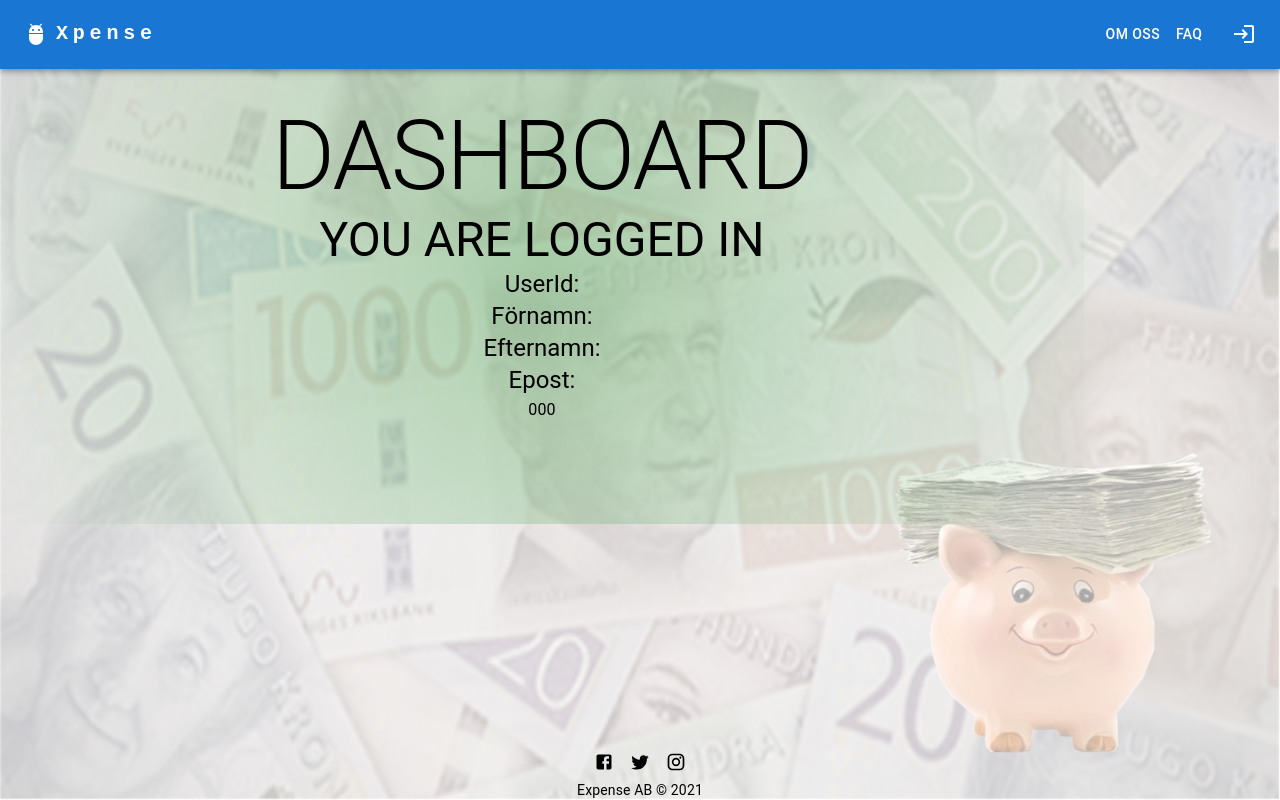
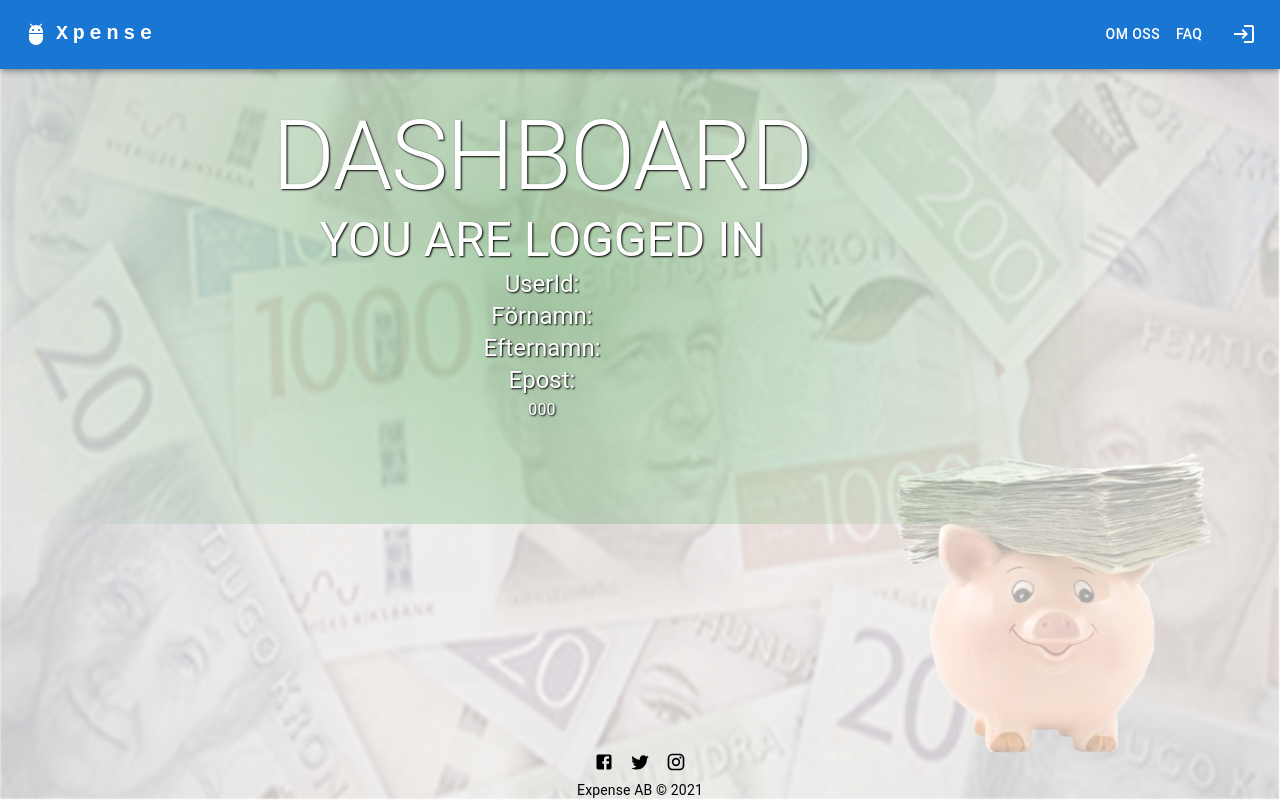
Before and after one commit to Fullstack-Roligheter/Frontend-ReactTS, a React (Create React App) app: page /dashboard in a window 1280 px wide. Built offline with nearby package versions, Linux system fonts and the light colour scheme.

Commit message:
DemoFixes

```diff
--- a/src/features/dashboard/dashboard.tsx
+++ b/src/features/dashboard/dashboard.tsx
@@ -1,6 +1,15 @@
 import { Box, Typography } from '@mui/material'
 import { Navigate } from 'react-router-dom'
 import { userType } from '../../shared/Interfaces/userToken'
+
+const styles = {
+  text: {
+    color: "white",
+    align: "center",
+    textShadow: '1px 1px 2px black',
+
+  }
+}
 
 function DashboardFeature(user: userType) {
   // let UserIsLoggedIn = sessionStorage.getItem('user')
@@ -34,13 +43,13 @@ function DashboardFeature(user: userType) {
         height: 'fit-content',
       }}
     >
-      <Typography variant='h1'>DASHBOARD</Typography>
-      <Typography variant='h3'>YOU ARE LOGGED IN</Typography>
-      <Typography variant='h5'>UserId: {user.userId}</Typography>
-      <Typography variant='h5'>Förnamn: {user.firstName}</Typography>
-      <Typography variant='h5'>Efternamn: {user.lastName}</Typography>
-      <Typography variant='h5'>Epost: {user.email}</Typography>
-      <Typography variant='subtitle1'>{timeMilli}</Typography>
+      <Typography variant='h1' style={styles.text}>DASHBOARD</Typography>
+      <Typography variant='h3' style={styles.text}>YOU ARE LOGGED IN</Typography>
+      <Typography variant='h5' style={styles.text}>UserId: {user.userId}</Typography>
+      <Typography variant='h5' style={styles.text}>Förnamn: {user.firstName}</Typography>
+      <Typography variant='h5' style={styles.text}>Efternamn: {user.lastName}</Typography>
+      <Typography variant='h5' style={styles.text}>Epost: {user.email}</Typography>
+      <Typography variant='subtitle1' style={styles.text}>{timeMilli}</Typography>
     </Box>
   )
 }
--- a/src/features/expense/ExpenseDashboard.tsx
+++ b/src/features/expense/ExpenseDashboard.tsx
@@ -92,6 +92,7 @@ const ExpenseDashboard = (props: userType) => {
         >
           <TextField
             required
+            label="date"
             type='date'
             name='Date'
             value={newExpense.Date}
--- a/src/features/register/register.tsx
+++ b/src/features/register/register.tsx
@@ -128,7 +128,7 @@ const RegisterUser = () => {
           >
             Registrera konto
           </Typography>
-          <Box sx={{ marginBottom: '15px' }}>
+          <Box sx={{ marginBottom: '15px', display: 'flex', justifyContent: 'center' }}>
             <Typography
               variant='h6'
               color='white'
@@ -258,7 +258,7 @@ const RegisterUser = () => {
           </form>
         </Grid>
       </Grid>
-    </Grid>
+    </Grid >
   )
 }
 export default RegisterUser
--- a/src/features/welcome/welcome.tsx
+++ b/src/features/welcome/welcome.tsx
@@ -23,7 +23,7 @@ function WelcomeFeature() {
         sx={{ paddingTop: '100px', marginTop: '70px', }}
       >
         <Box style={styles.color}>
-          <Typography color="white" variant='h1' align="center" sx={{ textShadow: '1px 1px 2px black' }}>Välkommen att börja spara med Xpense!</Typography>
+          <Typography variant='h1' color="white" align="center" sx={{ textShadow: '1px 1px 2px black' }}>Välkommen att börja spara med Xpense!</Typography>
         </Box>
       </Box>
 
```
